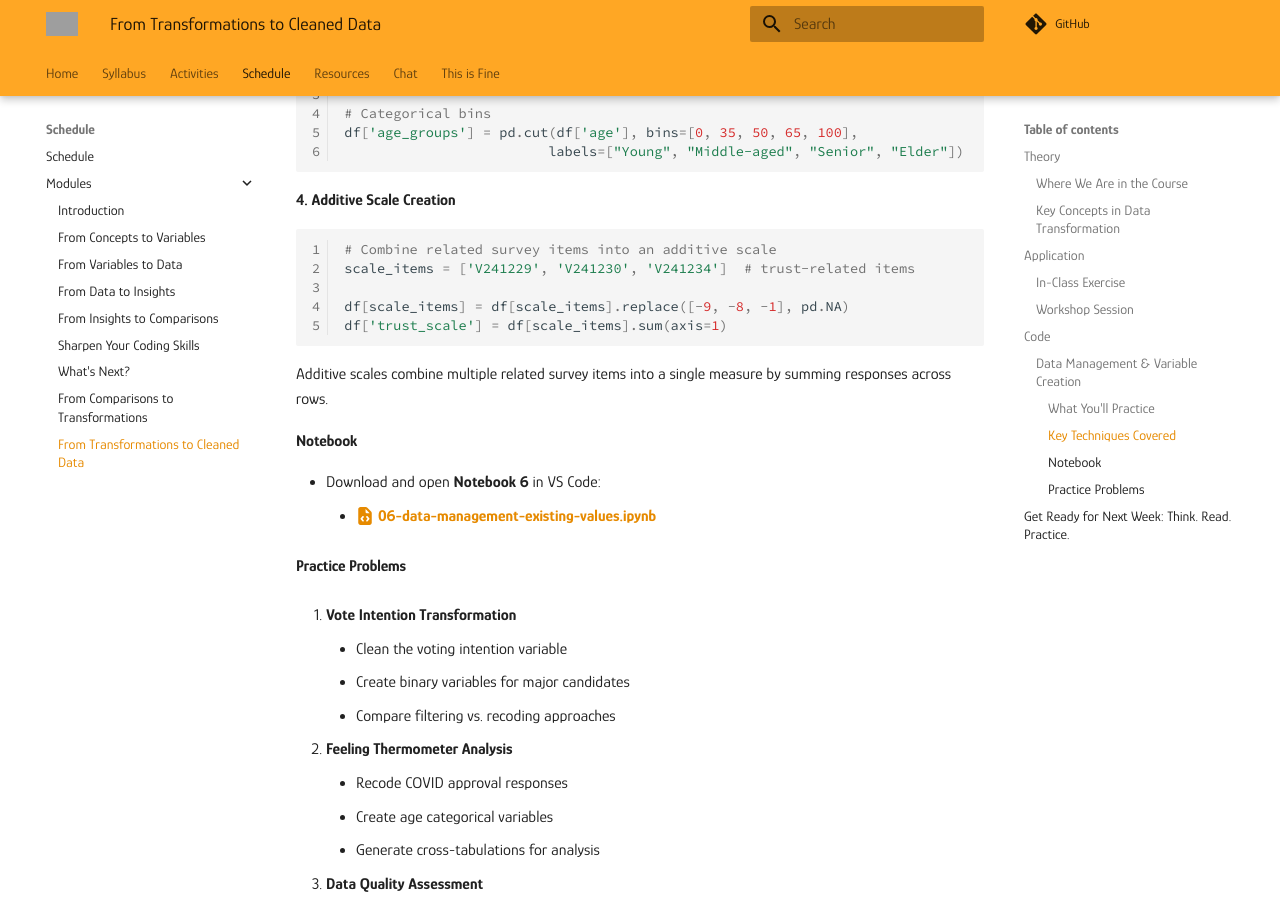
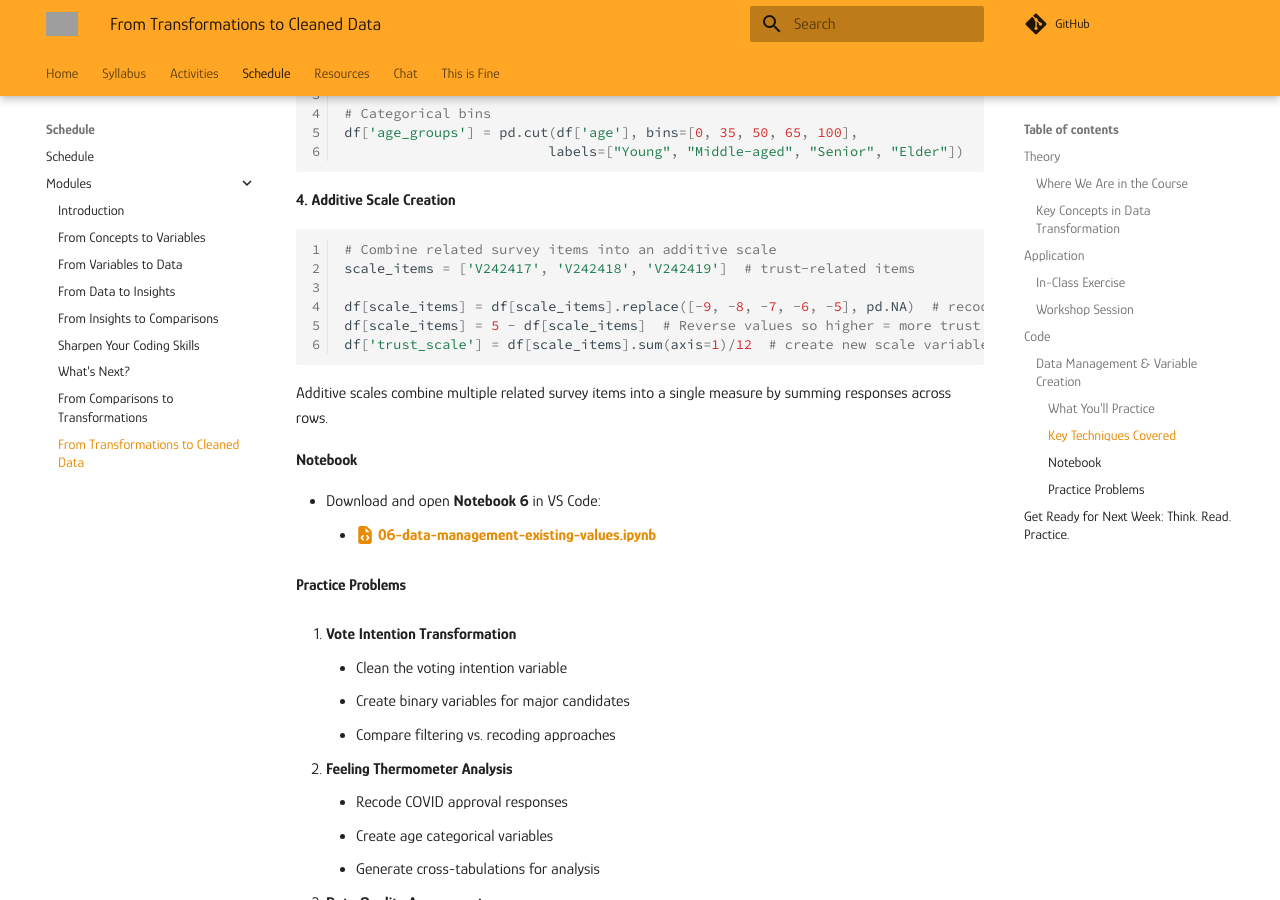
Before and after one commit to mickaeltemporao/data-analysis, an MkDocs documentation site: the page built from docs/modules/wrangling-2.md, in a window 1280 px wide and 900 px high, scrolled down 2149 px. Built offline with MkDocs 1.6.1 and Material for MkDocs 9.7.7, drawn with Linux system fonts in a browser that asks for light colours; comment, search, counter and statistics services are not loaded; grey boxes are pictures that could not be loaded.

Commit message:
update scaling code

````diff
--- a/docs/modules/wrangling-2.md
+++ b/docs/modules/wrangling-2.md
@@ -87,10 +87,11 @@ df['age_groups'] = pd.cut(df['age'], bins=[0, 35, 50, 65, 100],
 **4. Additive Scale Creation**
 ```python
 # Combine related survey items into an additive scale
-scale_items = ['V241229', 'V241230', 'V241234']  # trust-related items
+scale_items = ['V242417', 'V242418', 'V242419']  # trust-related items
 
-df[scale_items] = df[scale_items].replace([-9, -8, -1], pd.NA)
-df['trust_scale'] = df[scale_items].sum(axis=1)
+df[scale_items] = df[scale_items].replace([-9, -8, -7, -6, -5], pd.NA)  # recode missing
+df[scale_items] = 5 - df[scale_items]  # Reverse values so higher = more trust
+df['trust_scale'] = df[scale_items].sum(axis=1)/12  # create new scale variable
 
 ```
 
````
